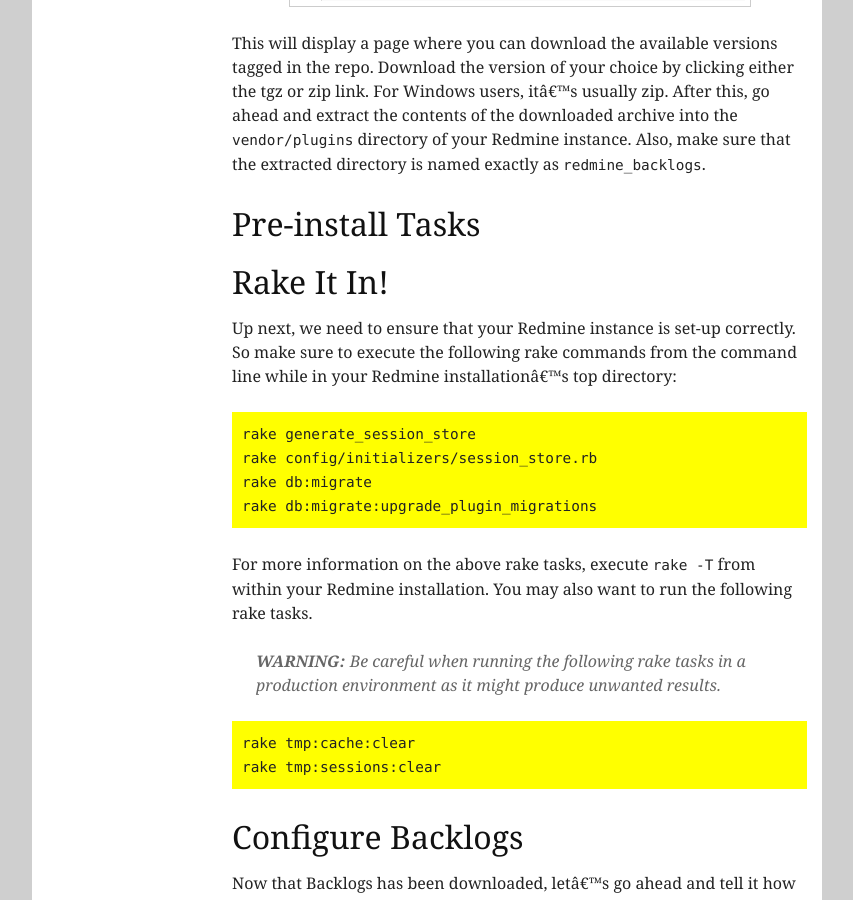
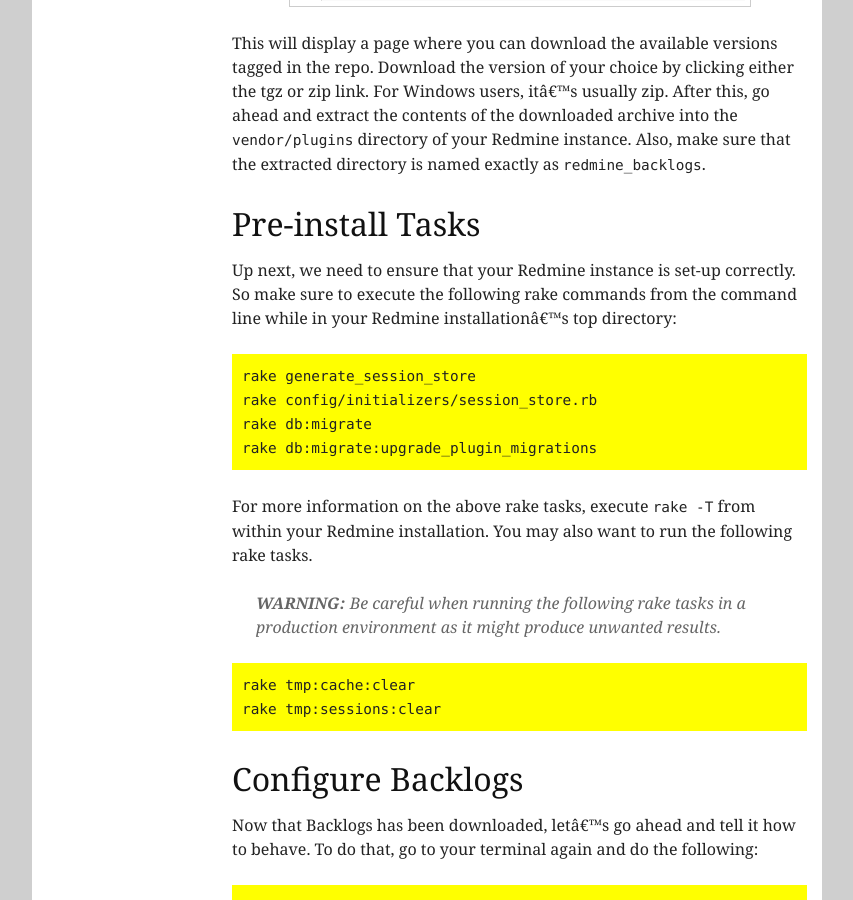
Before and after one commit to backlogs/www, a Jekyll site: the page built from _posts/en/1999-06-01-installation.markdown, in a window 1280 px wide and 900 px high, scrolled down 2416 px. Shown: the whole window, without its empty margins (213-1066 px from the left). Built offline with Jekyll 4.4.1, drawn with Linux system fonts in a browser that asks for light colours; comment, search, counter and statistics services are not loaded.

Commit message:
Minor fix

```diff
--- a/_posts/en/1999-06-01-installation.markdown
+++ b/_posts/en/1999-06-01-installation.markdown
@@ -65,8 +65,6 @@ This second method involves going to [the project's page in Github](http://githu
 This will display a page where you can download the available versions tagged in the repo. Download the version of your choice by clicking either the tgz or zip link. For Windows users, it's usually zip. After this, go ahead and extract the contents of the downloaded archive into the `vendor/plugins` directory of your Redmine instance. Also, make sure that the extracted directory is named exactly as `redmine_backlogs`.
 
 ## Pre-install Tasks
-
-## Rake It In!
 
 Up next, we need to ensure that your Redmine instance is set-up correctly. So make sure to execute the following rake commands from the command line while in your Redmine installation's top directory:
 
```
